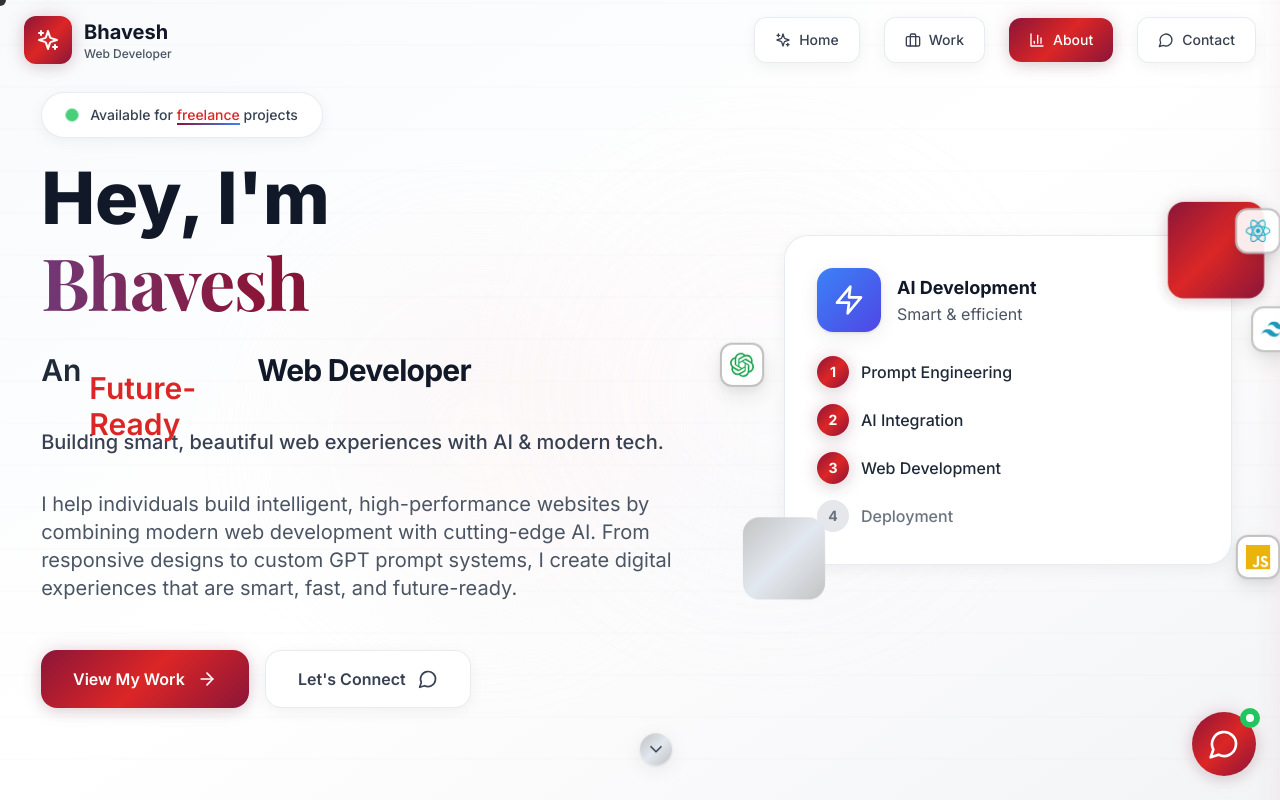
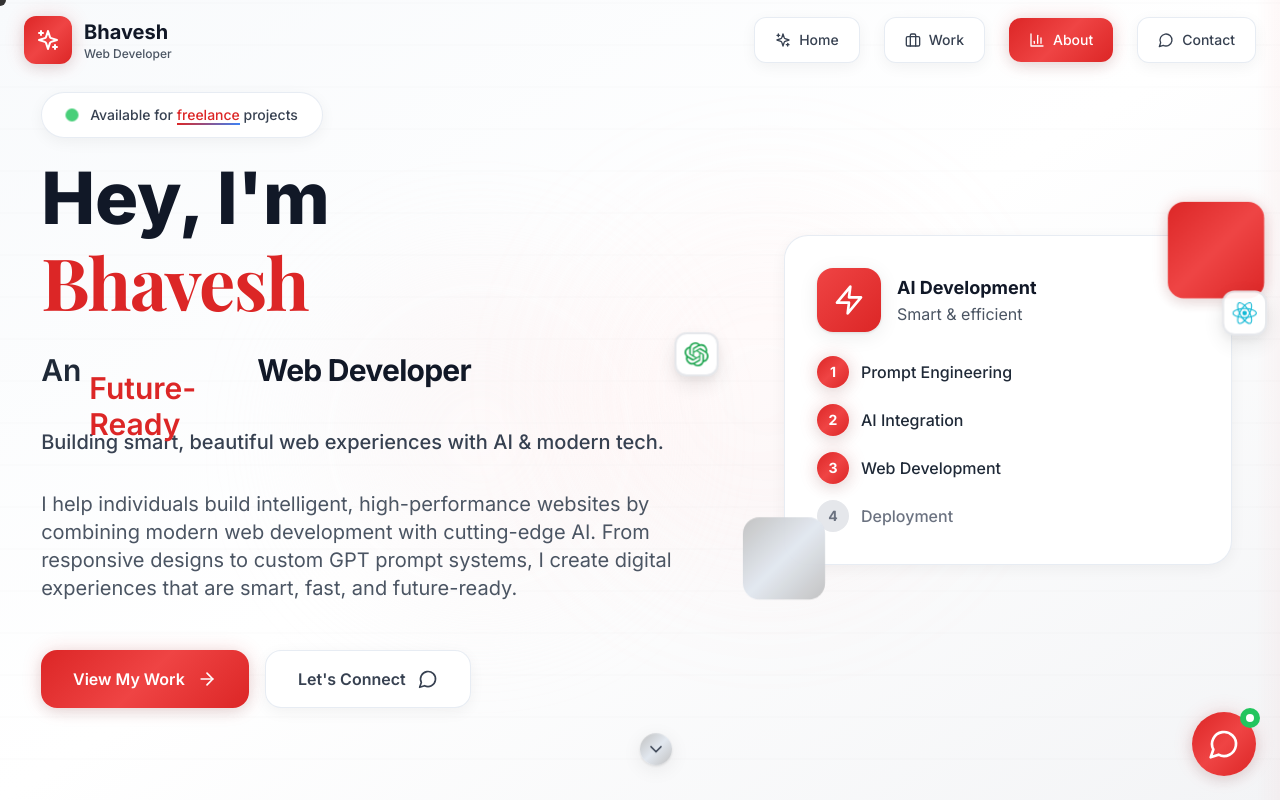
Before and after one commit to bhaveshh30/Bhavesh, a React (Vite) app: page / in a window 1280 px wide. Shown: the top 800 px of the page. Built offline with nearby package versions, Linux system fonts and the light colour scheme.

Commit message:
Redesigned Sections with Red Theme

```diff
--- a/src/components/HeroSection.tsx
+++ b/src/components/HeroSection.tsx
@@ -28,7 +28,7 @@ const HeroSection: React.FC = () => {
 
       {/* Background Elements */}
       <div className="absolute inset-0 pointer-events-none">
-        <div className="absolute top-1/4 right-1/4 w-96 h-96 bg-gradient-to-br from-red-100/20 to-blue-100/20 rounded-full blur-3xl animate-pulse"></div>
+        <div className="absolute top-1/4 right-1/4 w-96 h-96 bg-gradient-to-br from-red-100/20 to-red-200/20 rounded-full blur-3xl animate-pulse"></div>
         <div className="absolute bottom-1/4 left-1/4 w-80 h-80 bg-gradient-to-tr from-gray-100/30 to-red-100/30 rounded-full blur-3xl" style={{ animation: 'subtleFloat 8s ease-in-out infinite' }}></div>
       </div>
 
@@ -45,10 +45,10 @@ const HeroSection: React.FC = () => {
                 </span>
               </div>
 
-              {/* Main Heading */}
+              {/* Main Heading - Clean and Professional */}
               <h1 className="text-4xl sm:text-5xl lg:text-6xl xl:text-7xl font-extrabold leading-tight">
                 <span className="block text-gray-900 mb-2">Hey, I'm</span>
-                <span className="block professional-gradient-text" style={{
+                <span className="block text-red-600" style={{
                   fontFamily: 'Playfair Display, serif',
                   letterSpacing: '-0.02em',
                   fontWeight: 700,
@@ -108,12 +108,12 @@ const HeroSection: React.FC = () => {
           {/* Right Content - 5 columns */}
           <div className="lg:col-span-5 flex items-center justify-center">
             <div className="relative w-full max-w-md mx-auto">
-              {/* Main Interactive Card (iframe container) */}
+              {/* Main Interactive Card */}
               <div className="relative light-card rounded-3xl shadow-professional p-8 transform rotate-1 hover:rotate-0 transition-all duration-500 motion-element backdrop-blur-sm border border-white/50">
                 <div className="space-y-6">
                   {/* Header */}
                   <div className="flex items-center gap-4">
-                    <div className="w-16 h-16 bg-gradient-to-br from-blue-500 to-indigo-600 rounded-2xl flex items-center justify-center shadow-professional">
+                    <div className="w-16 h-16 bg-gradient-to-br from-red-500 to-red-600 rounded-2xl flex items-center justify-center shadow-professional">
                       <Zap className="w-8 h-8 text-white" />
                     </div>
                     <div>
@@ -144,51 +144,51 @@ const HeroSection: React.FC = () => {
                 </div>
               </div>
 
-              {/* Perfectly Positioned Floating Tech Icons */}
+              {/* Floating Tech Icons with Smooth Animations */}
               <div className="absolute inset-0 pointer-events-none">
-                {/* React Icon - Top Right */}
+                {/* React Icon - Orbital Animation */}
                 <div
-                  className="floating-icon absolute z-20"
+                  className="floating-icon-orbit absolute z-20"
                   style={{
-                    top: '-16px',
-                    right: '-48px',
+                    top: '10%',
+                    right: '-20%',
                     animationDelay: '0s'
                   }}
                 >
                   <SiReact className="w-6 h-6 text-cyan-500" />
                 </div>
 
-                {/* Tailwind Icon - Right Middle */}
+                {/* Tailwind Icon - Counter Orbital */}
                 <div
-                  className="floating-icon absolute z-20"
+                  className="floating-icon-counter-orbit absolute z-20"
                   style={{
-                    top: '25%',
-                    right: '-64px',
-                    animationDelay: '1s'
+                    top: '40%',
+                    right: '-25%',
+                    animationDelay: '2s'
                   }}
                 >
                   <SiTailwindcss className="w-6 h-6 text-cyan-600" />
                 </div>
 
-                {/* JavaScript Icon - Bottom Right */}
+                {/* JavaScript Icon - Elliptical */}
                 <div
-                  className="floating-icon absolute z-20"
+                  className="floating-icon-elliptical absolute z-20"
                   style={{
-                    bottom: '-16px',
-                    right: '-48px',
-                    animationDelay: '2s'
+                    bottom: '10%',
+                    right: '-20%',
+                    animationDelay: '4s'
                   }}
                 >
                   <SiJavascript className="w-6 h-6 text-yellow-500" />
                 </div>
 
-                {/* OpenAI Icon - Left Middle */}
+                {/* OpenAI Icon - Figure Eight */}
                 <div
-                  className="floating-icon absolute z-20"
+                  className="floating-icon-figure-eight absolute z-20"
                   style={{
-                    top: '33%',
-                    left: '-64px',
-                    animationDelay: '3s'
+                    top: '30%',
+                    left: '-25%',
+                    animationDelay: '6s'
                   }}
                 >
                   <SiOpenai className="w-6 h-6 text-green-600" />
--- a/src/components/ProjectsSection.tsx
+++ b/src/components/ProjectsSection.tsx
@@ -25,21 +25,21 @@ const ProjectsSection: React.FC = () => {
       id: 1,
       title: 'Mishkas Makeup',
       subtitle: 'Professional Makeup Artistry',
-      tech: ['React', 'Tailwind'],
+      tech: ['React', 'Tailwind CSS', 'Responsive Design'],
       status: 'Live',
       color: 'from-pink-400 to-red-400',
       image: 'https://goamishkasmakeupartist.in/MiskasLOGO.png',
-      highlights: ['Portfolio Gallery', 'Service Booking', 'Mobile Friendly'],
+      highlights: ['Portfolio Gallery', 'Service Booking', 'Mobile Optimized'],
       link: 'https://goamishkasmakeupartist.in'
     },
     {
       id: 2,
       title: 'Custom GPT Prompt System',
       subtitle: 'Automated Workflow Solution',
-      tech: ['React Native', 'OpenAI API', 'Python', 'FastAPI', 'PostgreSQL'],
+      tech: ['OpenAI API', 'Python', 'FastAPI', 'React'],
       status: 'In Development',
       icon: Smartphone,
-      color: 'from-blue-500 to-indigo-600',
+      color: 'from-red-500 to-red-600',
       image: 'https://images.pexels.com/photos/4164418/pexels-photo-4164418.jpeg?auto=compress&cs=tinysrgb&w=800',
       highlights: ['Custom GPT Models', 'Workflow Automation', 'Content Optimization'],
       link: '#'
@@ -48,10 +48,10 @@ const ProjectsSection: React.FC = () => {
       id: 3,
       title: 'AI Business Assistant',
       subtitle: 'Intelligent Customer Support',
-      tech: ['Next.js', 'Tailwind CSS', 'OpenAI API', 'Vercel', 'Supabase'],
+      tech: ['Next.js', 'Tailwind CSS', 'OpenAI API', 'Supabase'],
       status: 'Live',
       icon: Globe,
-      color: 'from-purple-500 to-pink-600',
+      color: 'from-red-600 to-red-700',
       image: 'https://images.pexels.com/photos/3184291/pexels-photo-3184291.jpeg?auto=compress&cs=tinysrgb&w=800',
       highlights: ['Natural Language Processing', 'Multi-language Support', 'CRM Integration'],
       link: '#'
@@ -75,7 +75,7 @@ const ProjectsSection: React.FC = () => {
           </div>
 
           <h2 className="text-4xl lg:text-6xl font-bold mb-4">
-            <span className="professional-gradient-text">
+            <span className="text-red-600">
               AI-Powered Projects
             </span>
           </h2>
@@ -103,7 +103,7 @@ const ProjectsSection: React.FC = () => {
                     className="w-full h-full object-contain transition-transform duration-500 group-hover:scale-110"
                     style={{padding: project.title === 'Mishkas Makeup' ? '2rem' : '1rem'}}
                   />
-                  <div className="absolute top-3 left-3 px-3 py-1 rounded-full text-xs font-semibold light-card text-gray-700 shadow-professional">
+                  <div className="absolute top-3 left-3 px-3 py-1 rounded-full text-xs font-semibold bg-red-100 text-red-700 shadow-professional">
                     {project.status}
                   </div>
                   {project.status === 'Live' && (
@@ -118,7 +118,7 @@ const ProjectsSection: React.FC = () => {
 
                 <div className="flex flex-wrap justify-center gap-2 mb-4">
                   {project.highlights.slice(0, 3).map((highlight) => (
-                    <span key={highlight} className="px-3 py-1 bg-gray-100 text-gray-700 rounded-lg text-xs font-medium border border-gray-200">
+                    <span key={highlight} className="px-3 py-1 bg-red-50 text-red-700 rounded-lg text-xs font-medium border border-red-200">
                       {highlight}
                     </span>
                   ))}
@@ -126,7 +126,7 @@ const ProjectsSection: React.FC = () => {
 
                 <div className="flex flex-wrap justify-center gap-2 mb-6">
                   {project.tech.slice(0, 4).map((tech) => (
-                    <span key={tech} className="px-3 py-1 bg-red-50 text-red-700 rounded-lg text-xs font-medium border border-red-200">
+                    <span key={tech} className="px-3 py-1 bg-gray-100 text-gray-700 rounded-lg text-xs font-medium border border-gray-200">
                       {tech}
                     </span>
                   ))}
@@ -152,8 +152,8 @@ const ProjectsSection: React.FC = () => {
         }`}>
           <div className="light-card rounded-3xl p-8 max-w-3xl mx-auto shadow-professional">
             <div className="flex items-center justify-center mb-4">
-              <div className="w-12 h-12 chrome-accent rounded-full flex items-center justify-center shadow-professional">
-                <Zap className="w-6 h-6 text-gray-700" />
+              <div className="w-12 h-12 red-accent rounded-full flex items-center justify-center shadow-professional">
+                <Zap className="w-6 h-6 text-white" />
               </div>
             </div>
             <blockquote className="text-lg text-gray-700 italic mb-4">
--- a/src/index.css
+++ b/src/index.css
@@ -2,9 +2,9 @@
 @tailwind components;
 @tailwind utilities;
 
-/* Custom Properties for Refined Theme */
+/* Custom Properties for Red Theme */
 :root {
-  --deep-red: #8b1538;
+  --deep-red: #dc2626;
   --matte-black: #1a1a1a;
   --chrome-silver: #c0c0c0;
   --neutral-light: #f8fafc;
@@ -22,7 +22,7 @@ body {
 /* Subtle Road Pattern Background */
 .road-pattern {
   background-image:
-    linear-gradient(90deg, transparent 98%, rgba(139, 21, 56, 0.1) 100%),
+    linear-gradient(90deg, transparent 98%, rgba(220, 38, 38, 0.1) 100%),
     repeating-linear-gradient(
       0deg,
       transparent,
@@ -43,7 +43,7 @@ body {
 .red-accent {
   background: linear-gradient(135deg,
     var(--deep-red) 0%,
-    #dc2626 50%,
+    #ef4444 50%,
     var(--deep-red) 100%);
 }
 
@@ -106,28 +106,6 @@ body {
   display: inline-block;
 }
 
-/* Professional Gradient Text */
-@keyframes professionalGradient {
-  0% { background-position: 0% 50%; }
-  50% { background-position: 100% 50%; }
-  100% { background-position: 0% 50%; }
-}
-
-.professional-gradient-text {
-  background: linear-gradient(
-    270deg,
-    var(--matte-black),
-    var(--deep-red),
-    var(--motion-blue),
-    var(--matte-black)
-  );
-  background-size: 300% 300%;
-  background-clip: text;
-  -webkit-background-clip: text;
-  color: transparent;
-  animation: professionalGradient 4s ease-in-out infinite;
-}
-
 /* Typewriter Effect */
 .typewriter {
   overflow: hidden;
@@ -169,12 +147,12 @@ body {
   transform: scaleX(1);
 }
 
-/* Optimized Floating Tech Icons */
-.floating-icon {
+/* Floating Icon Animations */
+.floating-icon-orbit {
   width: 48px;
   height: 48px;
   background: white;
-  border: 2px solid var(--chrome-silver);
+  border: 2px solid #e5e7eb;
   border-radius: 12px;
   display: flex;
   align-items: center;
@@ -182,18 +160,189 @@ body {
   box-shadow:
     0 8px 25px rgba(0, 0, 0, 0.1),
     0 4px 10px rgba(0, 0, 0, 0.05);
-  animation: subtleFloat 4s ease-in-out infinite;
+  animation: orbitClockwise 15s linear infinite;
   transition: all 0.3s cubic-bezier(0.4, 0, 0.2, 1);
   will-change: transform;
   transform: translateZ(0);
   backface-visibility: hidden;
 }
 
-.floating-icon:hover {
-  transform: translateY(-4px) scale(1.1);
+.floating-icon-counter-orbit {
+  width: 48px;
+  height: 48px;
+  background: white;
+  border: 2px solid #e5e7eb;
+  border-radius: 12px;
+  display: flex;
+  align-items: center;
+  justify-content: center;
   box-shadow:
-    0 12px 35px rgba(0, 0, 0, 0.15),
+    0 8px 25px rgba(0, 0, 0, 0.1),
+    0 4px 10px rgba(0, 0, 0, 0.05);
+  animation: orbitCounterClockwise 18s linear infinite;
+  transition: all 0.3s cubic-bezier(0.4, 0, 0.2, 1);
+  will-change: transform;
+  transform: translateZ(0);
+  backface-visibility: hidden;
+}
+
+.floating-icon-elliptical {
+  width: 48px;
+  height: 48px;
+  background: white;
+  border: 2px solid #e5e7eb;
+  border-radius: 12px;
+  display: flex;
+  align-items: center;
+  justify-content: center;
+  box-shadow:
+    0 8px 25px rgba(0, 0, 0, 0.1),
+    0 4px 10px rgba(0, 0, 0, 0.05);
+  animation: ellipticalOrbit 20s ease-in-out infinite;
+  transition: all 0.3s cubic-bezier(0.4, 0, 0.2, 1);
+  will-change: transform;
+  transform: translateZ(0);
+  backface-visibility: hidden;
+}
+
+.floating-icon-figure-eight {
+  width: 48px;
+  height: 48px;
+  background: white;
+  border: 2px solid #e5e7eb;
+  border-radius: 12px;
+  display: flex;
+  align-items: center;
+  justify-content: center;
+  box-shadow:
+    0 8px 25px rgba(0, 0, 0, 0.1),
+    0 4px 10px rgba(0, 0, 0, 0.05);
+  animation: figureEight 22s ease-in-out infinite;
+  transition: all 0.3s cubic-bezier(0.4, 0, 0.2, 1);
+  will-change: transform;
+  transform: translateZ(0);
+  backface-visibility: hidden;
+}
+
+/* Orbit Animations */
+@keyframes orbitClockwise {
+  0% {
+    transform: rotate(0deg) translateX(60px) rotate(0deg) scale(1);
+    opacity: 1;
+  }
+  25% {
+    transform: rotate(90deg) translateX(60px) rotate(-90deg) scale(1.1);
+    opacity: 0.8;
+  }
+  50% {
+    transform: rotate(180deg) translateX(60px) rotate(-180deg) scale(1);
+    opacity: 1;
+  }
+  75% {
+    transform: rotate(270deg) translateX(60px) rotate(-270deg) scale(1.1);
+    opacity: 0.8;
+  }
+  100% {
+    transform: rotate(360deg) translateX(60px) rotate(-360deg) scale(1);
+    opacity: 1;
+  }
+}
+
+@keyframes orbitCounterClockwise {
+  0% {
+    transform: rotate(0deg) translateX(70px) rotate(0deg) scale(1);
+    opacity: 1;
+  }
+  25% {
+    transform: rotate(-90deg) translateX(70px) rotate(90deg) scale(0.9);
+    opacity: 0.7;
+  }
+  50% {
+    transform: rotate(-180deg) translateX(70px) rotate(180deg) scale(1);
+    opacity: 1;
+  }
+  75% {
+    transform: rotate(-270deg) translateX(70px) rotate(270deg) scale(0.9);
+    opacity: 0.7;
+  }
+  100% {
+    transform: rotate(-360deg) translateX(70px) rotate(360deg) scale(1);
+    opacity: 1;
+  }
+}
+
+@keyframes ellipticalOrbit {
+  0% {
+    transform: translateX(0px) translateY(0px) scale(1);
+    opacity: 1;
+  }
+  25% {
+    transform: translateX(40px) translateY(-30px) scale(1.1);
+    opacity: 0.8;
+  }
+  50% {
+    transform: translateX(0px) translateY(-60px) scale(1);
+    opacity: 1;
+  }
+  75% {
+    transform: translateX(-40px) translateY(-30px) scale(1.1);
+    opacity: 0.8;
+  }
+  100% {
+    transform: translateX(0px) translateY(0px) scale(1);
+    opacity: 1;
+  }
+}
+
+@keyframes figureEight {
+  0% {
+    transform: translateX(0px) translateY(0px) scale(1);
+    opacity: 1;
+  }
+  12.5% {
+    transform: translateX(30px) translateY(-20px) scale(1.05);
+    opacity: 0.9;
+  }
+  25% {
+    transform: translateX(0px) translateY(-40px) scale(1);
+    opacity: 1;
+  }
+  37.5% {
+    transform: translateX(-30px) translateY(-20px) scale(1.05);
+    opacity: 0.9;
+  }
+  50% {
+    transform: translateX(0px) translateY(0px) scale(1);
+    opacity: 1;
+  }
+  62.5% {
+    transform: translateX(30px) translateY(20px) scale(1.05);
+    opacity: 0.9;
+  }
+  75% {
+    transform: translateX(0px) translateY(40px) scale(1);
+    opacity: 1;
+  }
+  87.5% {
+    transform: translateX(-30px) translateY(20px) scale(1.05);
+    opacity: 0.9;
+  }
+  100% {
+    transform: translateX(0px) translateY(0px) scale(1);
+    opacity: 1;
+  }
+}
+
+/* Hover Effects for Floating Icons */
+.floating-icon-orbit:hover,
+.floating-icon-counter-orbit:hover,
+.floating-icon-elliptical:hover,
+.floating-icon-figure-eight:hover {
+  transform: scale(1.2) !important;
+  box-shadow:
+    0 12px 35px rgba(220, 38, 38, 0.15),
     0 6px 15px rgba(0, 0, 0, 0.08);
+  border-color: #dc2626;
 }
 
 /* Pulsing Badge */
@@ -223,7 +372,7 @@ body {
 
 .cta-btn:hover {
   transform: translateY(-2px);
-  box-shadow: 0 10px 25px rgba(139, 21, 56, 0.2);
+  box-shadow: 0 10px 25px rgba(220, 38, 38, 0.2);
 }
 
 .cta-btn .cta-overlay {
@@ -233,7 +382,7 @@ body {
   width: 100%;
   height: 100%;
   background: linear-gradient(90deg,
-    rgba(139, 21, 56, 0.1),
+    rgba(220, 38, 38, 0.1),
     rgba(59, 130, 246, 0.1)
   );
   transition: left 0.5s cubic-bezier(.4,0,.2,1);
@@ -271,7 +420,7 @@ html {
 .glass {
   background: rgba(255, 255, 255, 0.8);
   backdrop-filter: blur(10px);
-  border: 1px solid rgba(139, 21, 56, 0.1);
+  border: 1px solid rgba(220, 38, 38, 0.1);
 }
 
 /* Professional Shadows */
@@ -283,7 +432,7 @@ html {
 
 .shadow-accent {
   box-shadow:
-    0 0 20px rgba(139, 21, 56, 0.15),
+    0 0 20px rgba(220, 38, 38, 0.15),
     0 4px 15px rgba(0, 0, 0, 0.1);
 }
 
@@ -305,8 +454,8 @@ html {
 }
 
 .light-card:hover {
-  border-color: rgba(139, 21, 56, 0.2);
-  box-shadow: 0 8px 25px rgba(139, 21, 56, 0.1);
+  border-color: rgba(220, 38, 38, 0.2);
+  box-shadow: 0 8px 25px rgba(220, 38, 38, 0.1);
 }
 
 /* Performance Optimizations */
@@ -316,7 +465,10 @@ html {
 
 /* Reduce motion for users who prefer it */
 @media (prefers-reduced-motion: reduce) {
-  .floating-icon,
+  .floating-icon-orbit,
+  .floating-icon-counter-orbit,
+  .floating-icon-elliptical,
+  .floating-icon-figure-eight,
   .pulse-badge,
   .motion-element::before {
     animation: none;
@@ -334,78 +486,121 @@ html {
 
 /* Responsive Adjustments for Floating Icons */
 @media (max-width: 1280px) {
-  .floating-icon {
+  .floating-icon-orbit,
+  .floating-icon-counter-orbit,
+  .floating-icon-elliptical,
+  .floating-icon-figure-eight {
     width: 44px;
     height: 44px;
   }
 }
 
 @media (max-width: 1024px) {
-  .floating-icon {
+  .floating-icon-orbit,
+  .floating-icon-counter-orbit,
+  .floating-icon-elliptical,
+  .floating-icon-figure-eight {
     width: 40px;
     height: 40px;
   }
 
-  /* Adjust positioning for tablets */
-  .floating-icon[style*="right: -64px"] {
-    right: -48px !important;
+  /* Adjust orbit distances for tablets */
+  @keyframes orbitClockwise {
+    0% { transform: rotate(0deg) translateX(50px) rotate(0deg) scale(1); }
+    25% { transform: rotate(90deg) translateX(50px) rotate(-90deg) scale(1.1); }
+    50% { transform: rotate(180deg) translateX(50px) rotate(-180deg) scale(1); }
+    75% { transform: rotate(270deg) translateX(50px) rotate(-270deg) scale(1.1); }
+    100% { transform: rotate(360deg) translateX(50px) rotate(-360deg) scale(1); }
   }
 
-  .floating-icon[style*="left: -64px"] {
-    left: -48px !important;
+  @keyframes orbitCounterClockwise {
+    0% { transform: rotate(0deg) translateX(55px) rotate(0deg) scale(1); }
+    25% { transform: rotate(-90deg) translateX(55px) rotate(90deg) scale(0.9); }
+    50% { transform: rotate(-180deg) translateX(55px) rotate(180deg) scale(1); }
+    75% { transform: rotate(-270deg) translateX(55px) rotate(270deg) scale(0.9); }
+    100% { transform: rotate(-360deg) translateX(55px) rotate(360deg) scale(1); }
   }
 }
 
 @media (max-width: 768px) {
-  .floating-icon {
+  .floating-icon-orbit,
+  .floating-icon-counter-orbit,
+  .floating-icon-elliptical,
+  .floating-icon-figure-eight {
     width: 36px;
     height: 36px;
   }
 
-  /* Adjust positioning for mobile */
-  .floating-icon[style*="right: -48px"] {
-    right: -32px !important;
+  /* Adjust orbit distances for mobile */
+  @keyframes orbitClockwise {
+    0% { transform: rotate(0deg) translateX(40px) rotate(0deg) scale(1); }
+    25% { transform: rotate(90deg) translateX(40px) rotate(-90deg) scale(1.1); }
+    50% { transform: rotate(180deg) translateX(40px) rotate(-180deg) scale(1); }
+    75% { transform: rotate(270deg) translateX(40px) rotate(-270deg) scale(1.1); }
+    100% { transform: rotate(360deg) translateX(40px) rotate(-360deg) scale(1); }
   }
 
-  .floating-icon[style*="left: -48px"] {
-    left: -32px !important;
+  @keyframes orbitCounterClockwise {
+    0% { transform: rotate(0deg) translateX(45px) rotate(0deg) scale(1); }
+    25% { transform: rotate(-90deg) translateX(45px) rotate(90deg) scale(0.9); }
+    50% { transform: rotate(-180deg) translateX(45px) rotate(180deg) scale(1); }
+    75% { transform: rotate(-270deg) translateX(45px) rotate(270deg) scale(0.9); }
+    100% { transform: rotate(-360deg) translateX(45px) rotate(360deg) scale(1); }
   }
 
-  .floating-icon[style*="right: -64px"] {
-    right: -32px !important;
+  @keyframes ellipticalOrbit {
+    0% { transform: translateX(0px) translateY(0px) scale(1); }
+    25% { transform: translateX(30px) translateY(-20px) scale(1.1); }
+    50% { transform: translateX(0px) translateY(-40px) scale(1); }
+    75% { transform: translateX(-30px) translateY(-20px) scale(1.1); }
+    100% { transform: translateX(0px) translateY(0px) scale(1); }
   }
 
-  .floating-icon[style*="left: -64px"] {
-    left: -32px !important;
+  @keyframes figureEight {
+    0% { transform: translateX(0px) translateY(0px) scale(1); }
+    12.5% { transform: translateX(20px) translateY(-15px) scale(1.05); }
+    25% { transform: translateX(0px) translateY(-30px) scale(1); }
+    37.5% { transform: translateX(-20px) translateY(-15px) scale(1.05); }
+    50% { transform: translateX(0px) translateY(0px) scale(1); }
+    62.5% { transform: translateX(20px) translateY(15px) scale(1.05); }
+    75% { transform: translateX(0px) translateY(30px) scale(1); }
+    87.5% { transform: translateX(-20px) translateY(15px) scale(1.05); }
+    100% { transform: translateX(0px) translateY(0px) scale(1); }
   }
 }
 
 @media (max-width: 640px) {
-  .floating-icon {
+  .floating-icon-orbit,
+  .floating-icon-counter-orbit,
+  .floating-icon-elliptical,
+  .floating-icon-figure-eight {
     width: 32px;
     height: 32px;
   }
 
-  /* Further adjust for small screens */
-  .floating-icon[style*="right: -32px"] {
-    right: -24px !important;
+  /* Further reduce orbit distances for small screens */
+  @keyframes orbitClockwise {
+    0% { transform: rotate(0deg) translateX(30px) rotate(0deg) scale(1); }
+    25% { transform: rotate(90deg) translateX(30px) rotate(-90deg) scale(1.1); }
+    50% { transform: rotate(180deg) translateX(30px) rotate(-180deg) scale(1); }
+    75% { transform: rotate(270deg) translateX(30px) rotate(-270deg) scale(1.1); }
+    100% { transform: rotate(360deg) translateX(30px) rotate(-360deg) scale(1); }
   }
 
-  .floating-icon[style*="left: -32px"] {
-    left: -24px !important;
-  }
-
-  .floating-icon[style*="top: -16px"] {
-    top: -12px !important;
-  }
-
-  .floating-icon[style*="bottom: -16px"] {
-    bottom: -12px !important;
+  @keyframes orbitCounterClockwise {
+    0% { transform: rotate(0deg) translateX(35px) rotate(0deg) scale(1); }
+    25% { transform: rotate(-90deg) translateX(35px) rotate(90deg) scale(0.9); }
+    50% { transform: rotate(-180deg) translateX(35px) rotate(180deg) scale(1); }
+    75% { transform: rotate(-270deg) translateX(35px) rotate(270deg) scale(0.9); }
+    100% { transform: rotate(-360deg) translateX(35px) rotate(360deg) scale(1); }
   }
 }
 
 /* Hardware acceleration for smooth animations */
-.floating-icon,
+.floating-icon-orbit,
+.floating-icon-counter-orbit,
+.floating-icon-elliptical,
+.floating-icon-figure-eight,
 .cta-btn,
 .motion-element,
 .reveal {
```
